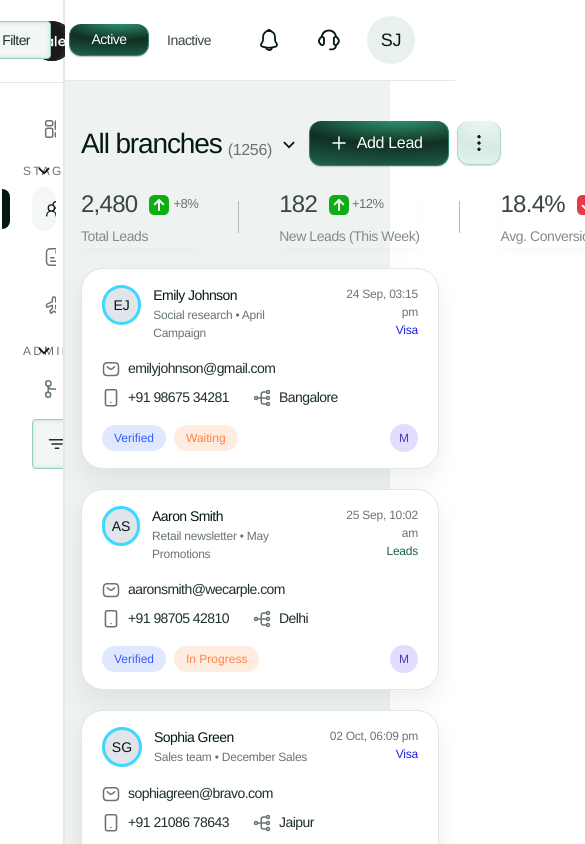
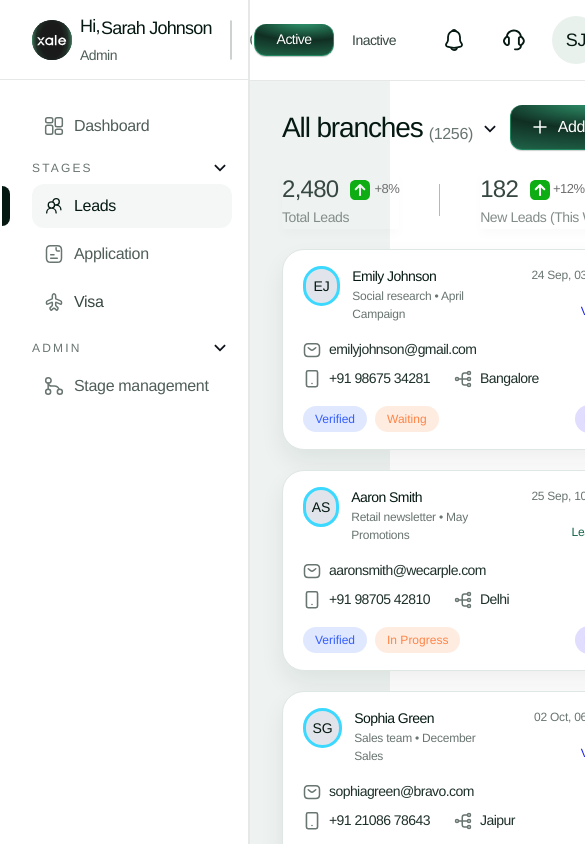
Before and after one commit to marketlubeDev/Xale-client, a React (Vite) app: page / in a window 390 px wide. Shown: the top 844 px of the page, 585 px wide, since content can reach past the window. Built offline with nearby package versions, Linux system fonts and the light colour scheme.

Commit message:
components

```diff
--- a/src/App.tsx
+++ b/src/App.tsx
@@ -1,11 +1,16 @@
 import Header from "./shared/layouts/Header";
 import Sidebar from "./shared/layouts/Sidebar";
-import LowPriorityCard, { type LeadCard } from "./components/leads/LowPriorityCard";
+import LowPriorityCard, {
+  type LeadCard,
+} from "./components/leads/LowPriorityCard";
 import { BranchSelector } from "./components/common/BranchSelector";
 import { PrimaryButton } from "./components/common/Buttons/PrimaryButton";
 import { AddIcon } from "./utilities/icons";
 import { MoreButton } from "./components/common/Buttons/MoreButton";
 import { Metrics } from "./components/dashboard/Metrics";
+import SearchInput from "./components/common/SearchInput";
+import { Dropdown } from "./components/common/Dropdowns/Dropdown";
+import { FilterButton } from "./components/common/Buttons/FilterButton";
 
 function App() {
   const leads: LeadCard[] = [
@@ -157,21 +162,34 @@ function App() {
 
   return (
     <div className="flex min-h-screen bg-[#eef3f1]">
-      <div className="w-1/6 border-r border-[#e6e8e7] bg-white">
+      <div className="w-[250px] border-r border-[#e6e8e7] bg-white">
         <Sidebar />
       </div>
       <div className="flex w-full flex-col">
         <Header />
 
-        <main className="flex flex-1 flex-col justify-start gap-5 px-4 py-10 lg:px-10">
+        <main className="flex flex-1 flex-col justify-start gap-5 lg:px-10" style={{ padding: '24px 16px 0 32px' }}>
           <div className="flex gap-2 justify-between">
-          <BranchSelector />
-          <div className="flex gap-2">
-          <PrimaryButton title="Add Lead" onClick={() => {}} icon={<AddIcon />} />
-          <MoreButton onClick={() => {}}  />
+            <BranchSelector />
+            <div className="flex gap-2">
+              <PrimaryButton
+                title="Add Lead"
+                onClick={() => {}}
+                icon={<AddIcon />}
+              />
+              <MoreButton onClick={() => {}} />
+            </div>
           </div>
+          <div className="flex gap-2 justify-between items-center" >
+            <div className="flex gap-2">
+              <Metrics />
+            </div>
+            <div className="flex gap-[16px]">
+              <SearchInput placeholder="Search by name or company..." />
+              <Dropdown/>
+              <FilterButton/>
+            </div>
           </div>
-          <Metrics />
           <div className="grid w-full grid-cols-1 gap-5 md:grid-cols-2 xl:grid-cols-3">
             {leads?.map((lead: LeadCard) => (
               <LowPriorityCard key={lead.name} lead={lead} />
@@ -183,5 +201,4 @@ function App() {
   );
 }
 
-
 export default App;
--- a/src/components/common/BranchSelector.tsx
+++ b/src/components/common/BranchSelector.tsx
@@ -59,27 +59,23 @@ export function BranchSelector({
         onClick={handleToggle}
         className="flex items-center gap-[6px]"
       >
-        <p
-          className="font-['Helvetica_Neue',sans-serif] font-medium leading-[normal] not-italic shrink-0 text-[#051912] text-[28px] whitespace-nowrap tracking-[-1.12px]"
-        >
+        <p className="text-h2 shrink-0 text-[var(--color-black-10)] whitespace-nowrap">
           {selected}
         </p>
-        <div
-          className="flex flex-col font-['Helvetica_Neue',sans-serif] h-[30px] justify-end leading-[0] not-italic shrink-0 text-[#697571] text-[16px] tracking-[-0.32px] w-[43px]"
-        >
-          <p className="leading-[normal]">({count})</p>
+        <div className="flex flex-col h-[30px] justify-end leading-[0] shrink-0 text-[var(--color-black-6)] w-[43px]">
+          <p className="text-b2 leading-[normal]">({count})</p>
         </div>
         <div
           className="box-border flex items-center gap-[8px] pb-0 pt-[2px] px-0 shrink-0"
         >
           <div className={`flex-none transition-transform duration-200 ${!isOpen ? 'rotate-180' : ''}`}>
-            <RotateArrowIcon className="shrink-0 size-[24px]" color="#0E121B" size={24} />
+            <RotateArrowIcon className="shrink-0 size-[24px]" size={24} />
           </div>
         </div>
       </button>
 
       {isOpen && (
-        <div className="absolute left-0 top-full z-10 mt-2 rounded-[16px] border border-[#e6e8e7] bg-white p-1 shadow-sm min-w-[200px]">
+        <div className="absolute left-0 top-full z-10 mt-2 rounded-[16px] border border-[var(--color-border-primary)] bg-white p-1 shadow-sm min-w-[200px]">
           <ul className="flex flex-col gap-1">
             {branches.map((branch) => (
               <li key={branch}>
@@ -88,13 +84,13 @@ export function BranchSelector({
                   onClick={() => handleSelect(branch)}
                   className={`flex h-9 w-full items-center justify-between gap-2 rounded-[12px] px-2.5 text-left transition-colors ${
                     selected === branch
-                      ? "bg-[#eff7f3] text-[#1e302a]"
-                      : "hover:bg-[#f4f6f5]"
+                      ? "bg-[var(--color-bg-success-light)] text-[var(--color-text-primary)]"
+                      : "hover:bg-[var(--color-bg-hover)]"
                   }`}
                 >
                   <span
-                    className={`font-['Helvetica_Neue',sans-serif] text-[14px] font-normal leading-[19px] tracking-[-0.56px] ${
-                      selected === branch ? "text-[#1e302a]" : "text-[#374741]"
+                    className={`text-b4 ${
+                      selected === branch ? "text-[var(--color-text-primary)]" : "text-[var(--color-black-8)]"
                     }`}
                   >
                     {branch}
--- a/src/components/common/Buttons/FilterButton.tsx
+++ b/src/components/common/Buttons/FilterButton.tsx
@@ -4,6 +4,7 @@ import { FilterIcon } from "../../../utilities/icons";
 interface FilterButtonProps {
   label?: string;
   onClick?: () => void;
+  width?: string;
   className?: string;
   disabled?: boolean;
 }
@@ -11,6 +12,7 @@ interface FilterButtonProps {
 export function FilterButton({
   label = "Filter",
   onClick,
+  width = "96px",
   className = "",
   disabled = false,
 }: FilterButtonProps): React.ReactElement {
@@ -19,14 +21,15 @@ export function FilterButton({
       type="button"
       onClick={onClick}
       disabled={disabled}
-      className={`inline-flex items-center gap-[6px] rounded-[4px] border border-[#98cdb8] bg-[#f2f7f5] px-5 py-2 text-[#1e302a] shadow-[inset_0_0_3px_2px_rgba(152,205,184,0.2)] transition-colors ${
-        disabled ? "cursor-not-allowed opacity-50" : "cursor-pointer hover:bg-[#e8f0ec]"
+      className={`inline-flex items-center gap-[6px] rounded-[4px] border border-[var(--color-border-green)] bg-[var(--color-bg-green)] px-5 py-2 text-[var(--color-text-primary)] shadow-[inset_0_0_3px_2px_rgba(152,205,184,0.2)] transition-colors ${
+        disabled ? "cursor-not-allowed opacity-50" : "cursor-pointer hover:bg-[var(--color-bg-hover)]"
       } ${className}`}
+      style={width ? { width } : undefined}
     >
       <span className="inline-flex h-5 w-5 items-center justify-center">
-        <FilterIcon color="#1E302A" />
+        <FilterIcon />
       </span>
-      <span className="font-['Helvetica_Neue',sans-serif] text-[14px] font-medium leading-[normal] tracking-[-0.56px]">
+      <span className="text-b4 font-medium leading-[normal]">
         {label}
       </span>
     </button>
--- a/src/components/common/Dropdowns/Dropdown.tsx
+++ b/src/components/common/Dropdowns/Dropdown.tsx
@@ -2,11 +2,11 @@ import React, { useEffect, useRef, useState } from "react";
 import { DropDownHamburgerIcon, RotateArrowIcon } from "../../../utilities/icons";
 
 const MENU_ITEMS = [
-  { label: "Show/hide fields" },
-  { label: "Bulk Assign" },
-  { label: "Bulk Update" },
-  { label: "Import Lead" },
-  { label: "Reset Layouts" },
+  { label: "Recent" },
+  { label: "All" },
+  { label: "Starred" },
+  { label: "My Leads (20) sdfsdfsadf" },
+  { label: "Archived" },
 ];
 
 type MenuItem = { label: string };
@@ -24,7 +24,7 @@ export function Dropdown({
   value,
   menuItems = MENU_ITEMS,
   onSelect,
-  width = "184px",
+  width = "135px",
 }: DropDownProps): React.ReactElement {
   const resolvedValue = value ?? menuItems[0]?.label ?? "";
   const [isOpen, setIsOpen] = useState<boolean>(false);
@@ -48,30 +48,29 @@ export function Dropdown({
   const handleToggle = () => setIsOpen((prev) => !prev);
 
   return (
-    <div ref={containerRef} className={`relative inline-flex w-[${width}]`}>
+    <div ref={containerRef} className="relative inline-flex" style={{ width }}>
       <button
         type="button"
         onClick={handleToggle}
-        className="flex w-full items-center justify-between rounded-[4px] border border-[#98cdb8] bg-[#f2f7f5] px-3.5 py-2 shadow-[inset_0_0_3px_2px_rgba(152,205,184,0.2)] transition-colors hover:bg-[#e8f0ec]"
+        className="flex w-full items-center justify-between rounded-[4px] border border-[var(--color-border-green)] bg-[var(--color-bg-green)] px-3.5 py-2 shadow-[inset_0_0_3px_2px_rgba(152,205,184,0.2)] transition-colors hover:bg-[var(--color-bg-hover)]"
       >
-        <span className="inline-flex items-center gap-3">
-          <span className="inline-flex h-5 w-5 items-center justify-center">
+        <span className="inline-flex items-center gap-3 min-w-0 overflow-hidden">
+          <span className="inline-flex h-5 w-5 items-center justify-center shrink-0">
             <DropDownHamburgerIcon />
           </span>
-          <span className="font-['Helvetica_Neue',sans-serif] text-[14px] font-medium leading-[normal] tracking-[-0.56px] text-[#1e302a]">
+          <span className="text-b4 font-medium leading-[normal] text-[var(--color-text-primary)] overflow-hidden text-ellipsis whitespace-nowrap">
             {selectedValue}
           </span>
         </span>
         <RotateArrowIcon
-          color="#1E302A"
-          className={`h-5 w-5 transition-transform duration-200 ${
+          className={`h-5 w-5 transition-transform duration-200 shrink-0 ml-2 ${
             !isOpen ? "rotate-180" : ""
           }`}
         />
       </button>
 
       {isOpen && (
-        <div className="absolute left-0 top-full z-10 mt-2 w-full rounded-[16px] border border-[#e6e8e7] bg-white p-1 shadow-sm">
+        <div className="absolute left-0 top-full z-10 mt-2 w-full rounded-[16px] border border-[var(--color-border-primary)] bg-[var(--color-bg-primary)] p-1 shadow-sm">
           <ul className="flex flex-col gap-1">
             {menuItems?.map((item) => (
               <li key={item.label}>
@@ -84,13 +83,13 @@ export function Dropdown({
                   }}
                   className={`flex h-9 w-full items-center justify-between gap-2 rounded-[12px] px-2.5 text-left transition-colors ${
                     selectedValue === item.label
-                      ? "bg-[#eff7f3] text-[#1e302a]"
-                      : "hover:bg-[#f4f6f5]"
+                      ? "bg-[var(--color-bg-success-light)] text-[var(--color-text-primary)]"
+                      : "hover:bg-[var(--color-bg-hover)]"
                   }`}
                 >
                   <span
-                    className={`font-['Helvetica_Neue',sans-serif] text-[14px] font-normal leading-[19px] tracking-[-0.56px] ${
-                      selectedValue === item.label ? "text-[#1e302a]" : "text-[#374741]"
+                    className={`text-b4 leading-[19px] overflow-hidden text-ellipsis whitespace-nowrap ${
+                      selectedValue === item.label ? "text-[var(--color-text-primary)]" : "text-[var(--color-black-8)]"
                     }`}
                   >
                     {item.label}
--- /dev/null
+++ b/src/components/common/SearchInput.tsx
@@ -0,0 +1,42 @@
+import React from "react";
+import { SearchIcon } from "../../utilities/icons";
+
+export interface SearchInputProps {
+  placeholder?: string;
+  value?: string;
+  onChange?: (value: string) => void;
+  width?: string;
+  className?: string;
+  height?: string;
+    }
+
+export function SearchInput({
+  placeholder = "Search by name or company...",
+  value,
+  onChange,
+  width = "380px",
+  height = "40px",
+  className,
+}: SearchInputProps): React.ReactElement {
+  return (
+    <div
+      className={`border border-[var(--color-border-input)] rounded-[12px] ${className || ""}`}
+      style={{ width, height }}
+    >
+      <div className="flex gap-[8px] items-center pl-[16px] pr-[8px] py-[8px]">
+        <div className="flex items-center justify-center shrink-0 size-[24px]">
+          <SearchIcon size={18} />
+        </div>
+        <input
+          type="text"
+          value={value}
+          onChange={(e) => onChange?.(e.target.value)}
+          placeholder={placeholder}
+          className="text-b2 text-[var(--color-black-6)] placeholder:text-[var(--color-black-6)] bg-transparent border-none outline-none flex-1 min-w-0"
+        />
+      </div>
+    </div>
+  );
+}
+
+export default SearchInput;
--- a/src/components/dashboard/Metrics.tsx
+++ b/src/components/dashboard/Metrics.tsx
@@ -45,12 +45,10 @@ export function Metrics({
       {metrics?.map((metric : Metric, index : number) => (
         <React.Fragment key={index}>
           <div
-            className="flex flex-col gap-[10px] items-start px-0 py-[4px] shadow-[0px_6px_10px_0px_rgba(30,48,42,0.02)] shrink-0"
+            className="flex flex-col  items-start px-0 py-[1px] shadow-[0px_6px_10px_0px_rgba(30,48,42,0.02)] shrink-0"
           >
             <div className="flex gap-[12px] items-center shrink-0">
-              <p
-                className="font-helvetica font-medium leading-[normal] shrink-0 text-[#374741] text-[24px] whitespace-nowrap tracking-[-0.72px]"
-              >
+              <p className="text-h4 shrink-0 text-[var(--color-black-8)] whitespace-nowrap">
                 {metric.value}
               </p>
               <div
@@ -62,27 +60,25 @@ export function Metrics({
                   {metric.isPositive ? (
                     <TrendUpIcon className="size-[20px]"/>
                   ) : (
-                    <TrendDownIcon className="size-[20px]" color="#E63946" />
+                    <TrendDownIcon className="size-[20px]" />
                   )}
                 </div>
                 <p
-                  className="font-helvetica leading-[1.35] shrink-0 text-[13px] whitespace-nowrap tracking-[-0.56px] text-[#6F6F6F]"
+                  className="leading-[1.35] shrink-0 text-[13px] whitespace-nowrap tracking-[-0.56px] text-[var(--color-text-gray)]"
                 >
                   {metric.change}
                 </p>
               </div>
             </div>
             <div className="flex gap-[4px] items-center shrink-0">
-              <p
-                className="font-helvetica font-medium leading-[normal] shrink-0 text-[#828c88] text-[14px] whitespace-nowrap tracking-[-0.42px]"
-              >
+              <p className="text-b4-med shrink-0 text-[var(--color-black-5)] whitespace-nowrap">
                 {metric.label}
               </p>
             </div>
           </div>
           {index < metrics.length - 1 && (
             <div
-              className="h-[32px] shrink-0 w-[1px] border-l border-[#B4BAB8]"
+              className="h-[32px] shrink-0 w-[1px] border-l border-[var(--color-border-divider)]"
             />
           )}
         </React.Fragment>
--- a/src/components/sidebar/SideBarItem.tsx
+++ b/src/components/sidebar/SideBarItem.tsx
@@ -1,4 +1,4 @@
-import React from 'react';
+import React from "react";
 
 interface SideBarItemProps {
   icon: React.ReactElement;
@@ -7,20 +7,23 @@ interface SideBarItemProps {
   onClick?: () => void;
 }
 
-function SideBarItem({ icon, text, isActive = false, onClick }: SideBarItemProps) {
+function SideBarItem({
+  icon,
+  text,
+  isActive = false,
+  onClick,
+}: SideBarItemProps) {
   return (
     <div
       onClick={onClick}
       className={`flex gap-2.5 h-11 items-center overflow-hidden px-3 py-2 rounded-xl shrink-0 w-full ${
-        isActive ? 'bg-[#f5f7f6]' : ''
-      } ${onClick ? 'cursor-pointer hover:opacity-70 transition-opacity' : ''}`}
+        isActive ? "bg-[#f5f7f6]" : ""
+      } ${onClick ? "cursor-pointer hover:opacity-70 transition-opacity" : ""}`}
     >
-      <div className="shrink-0 w-5 h-5">
-        {icon}
-      </div>
+      <div className="shrink-0 w-5 h-5">{icon}</div>
       <p
-        className={`${isActive ? 'font-medium' : 'font-normal'} leading-normal relative shrink-0 text-base whitespace-nowrap tracking-[-0.32px] ${
-          isActive ? 'text-[#051912]' : 'text-[#505e59]'
+        className={`text-b2-med relative shrink-0 whitespace-nowrap ${
+          isActive ? "text-[#051912]" : "text-[#505e59]"
         }`}
       >
         {text}
--- a/src/index.css
+++ b/src/index.css
@@ -2,14 +2,125 @@
 
 :root {
   --font-helvetica-neue: 'Helvetica Neue', sans-serif;
+
+  /* Color Variables - Black Shades */
+  --color-black-10: #051912;
+  --color-black-8: #374741;
+  --color-black-6: #697571;
+  --color-black-5: #828c88;
+  --color-text-primary: #1e302a;
+  --color-text-secondary: #505e59;
+  --color-text-dark: #0e121b;
+  --color-text-gray: #6f6f6f;
+
+  /* Color Variables - Status Colors */
+  --color-success: #156548;
+  --color-success-trend: #0fad14;
+  --color-error: #da2a46;
+  --color-info: #335cff;
+  --color-warning: #ff8447;
+
+  /* Color Variables - Background */
+  --color-bg-primary: #ffffff;
+  --color-bg-secondary: #eef3f1;
+  --color-bg-success-light: #eff7f3;
+  --color-bg-hover: #f4f6f5;
+  --color-bg-green: #f2f7f5;
+  --color-bg-input: #f5f7f6;
+
+  /* Color Variables - Border */
+  --color-border-primary: #e6e8e7;
+  --color-border-green: #98cdb8;
+  --color-border-divider: #b4bab8;
+  --color-border-accent: #add7c7;
+  --color-border-input: #cdd1d0;
+
+  /* Color Variables - Badge */
+  --color-badge-info-bg: #dfe8ff;
+  --color-badge-info-text: #335cff;
+  --color-badge-warning-bg: #ffece0;
+  --color-badge-warning-text: #ff8447;
+  --color-badge-pending-bg: #ede6ff;
+  --color-badge-pending-text: #5940c3;
+
+  /* Color Variables - Accent */
+  --color-accent-cyan: #3bd8ff;
+  --color-accent-purple: #e0ddff;
+  --color-accent-purple-dark: #4b3ca5;
 }
 
 body {
   font-family: var(--font-helvetica-neue);
 }
 
-/* Font Styles */
-.font-helvetica {
-  font-family: var(--font-helvetica-neue);
-  font-style: normal;
+
+.text-h2 {
+  font-size: 28px;
+  line-height: auto;
+  font-weight: 500;
+  letter-spacing: -1.12px;
 }
+
+.text-h4 {
+  font-size: 24px;
+  line-height: auto;
+  font-weight: 500;
+  letter-spacing: -0.72px;
+}
+
+.text-h5 {
+  font-size: 20px;
+  line-height: auto;
+  font-weight: 500;
+  letter-spacing: -0.60px;
+}
+
+/* Figma Text Styles - Body */
+.text-b1 {
+  font-size: 18px;
+  line-height: auto;
+  font-weight: 400;
+  letter-spacing: -0.72px;
+}
+
+.text-b1-med {
+  font-size: 18px;
+  line-height: auto;
+  font-weight: 500;
+  letter-spacing: -0.72px;
+}
+
+.text-b2 {
+  font-size: 16px;
+  line-height: auto;
+  font-weight: 400;
+  letter-spacing: -0.32px;
+}
+
+.text-b2-med {
+  font-size: 16px;
+  line-height: auto;
+  font-weight: 500;
+  letter-spacing: -0.32px;
+}
+
+.text-b4 {
+  font-size: 14px;
+  line-height: 1.35;
+  font-weight: 400;
+  letter-spacing: -0.56px;
+}
+
+.text-b4-med {
+  font-size: 14px;
+  line-height: auto;
+  font-weight: 500;
+  letter-spacing: -0.42px;
+}
+
+.text-b5 {
+  font-size: 12px;
+  line-height: auto;
+  font-weight: 400;
+  letter-spacing: -0.24px;
+}
--- a/src/shared/layouts/Header.tsx
+++ b/src/shared/layouts/Header.tsx
@@ -1,6 +1,5 @@
 
 import { SearchIcon, NotificationIcon, SupportIcon } from "../../utilities/icons";
-import { FilterButton } from "../../components/common/Buttons/FilterButton";
 import { SegmentToggle } from "../../components/common/Toggle/SegmentToggle";
 import { useState } from "react";
 
@@ -34,7 +33,6 @@ import { useState } from "react";
 
           {/* Right Side Icons */}
           <div className="flex gap-4 items-center justify-end relative shrink-0">
-            <FilterButton/>
             <SegmentToggle value={status} onChange={setStatus} />
             {/* Notification Icon */}
             <button className="flex gap-2 items-center justify-center overflow-hidden px-4 py-2.5 relative rounded-xl shrink-0 w-11 hover:bg-gray-100 transition-colors">
--- a/src/shared/layouts/Sidebar.tsx
+++ b/src/shared/layouts/Sidebar.tsx
@@ -1,7 +1,6 @@
 import { useState } from 'react';
 import XaleLogoImage from '../../assets/sidebar/xaleLogo.svg';
 import { ApplicationIcon, DashboardIcon, LeadsIcon, RotateArrowIcon, StageManagementIcon, VisaIcon } from '../../utilities/icons';
-import { Dropdown } from '../../components/common/Dropdowns/Dropdown';
 import SideBarItem from '../../components/sidebar/SideBarItem';
 
 
@@ -13,7 +12,7 @@ export default function Sidebar() {
   return (
     <div className="flex flex-col h-screen w-full border-r border-[#e6e8e7]">
       {/* Header Section - User Profile */}
-      <div className="border-b border-[#e6e8e7] flex gap-2 items-center px-8 py-4 relative w-full">
+      <div className="border-b border-[#e6e8e7] flex gap-2 items-center px-8 py-4 relative w-full h-[80px]">
         <div className="flex gap-2 items-center relative shrink-0">
         <div className="relative shrink-0 w-[40px] h-[40px] rounded-full bg-gradient-to-br from-[#051912] to-[#0a2e24] flex items-center justify-center">
         <img src={XaleLogoImage} alt="Xale Logo" className="w-[40px] h-[40px]" />
@@ -37,7 +36,7 @@ export default function Sidebar() {
       </div>
 
       {/* Navigation Section */}
-      <div className="relative flex flex-col gap-1 items-start pb-0 pl-8 pr-4 pt-6 w-full flex-1 overflow-y-auto">
+      <div className="relative flex flex-col gap-1 items-start w-full flex-1 overflow-y-auto" style={{ padding: '24px 16px 0 32px' }}>
         {/* Active indicator bar */}
         <div className="absolute h-10 left-0.5 rounded-br-[20px] rounded-tr-[20px] top-[106px] w-2 bg-[#051912]" />
 
@@ -68,7 +67,7 @@ export default function Sidebar() {
                 <div className="flex gap-2 items-center justify-center p-0.5 relative shrink-0 w-5 h-5">
                   <LeadsIcon />
                 </div>
-                <p className="font-medium leading-normal relative shrink-0 text-base whitespace-nowrap tracking-[-0.32px] text-[#051912]">
+                <p className="text-b2-med relative shrink-0 whitespace-nowrap text-[#051912]">
                   Leads
                 </p>
               </div>
@@ -78,7 +77,7 @@ export default function Sidebar() {
                 <div className="shrink-0 w-5 h-5">
                   <ApplicationIcon />
                 </div>
-                <p className="font-normal leading-normal relative shrink-0 text-[#505e59] text-base whitespace-nowrap tracking-[-0.32px]">
+                <p className="text-b2-med relative shrink-0 text-[#505e59] whitespace-nowrap">
                   Application
                 </p>
               </div>
@@ -88,7 +87,7 @@ export default function Sidebar() {
                 <div className="shrink-0 w-5 h-5">
                   <VisaIcon />
                 </div>
-                <p className="font-normal leading-normal relative shrink-0 text-[#374741] text-base whitespace-nowrap tracking-[-0.32px]">
+                <p className="text-b2-med relative shrink-0 text-[#374741] whitespace-nowrap">
                   Visa
                 </p>
               </div>
@@ -120,7 +119,7 @@ export default function Sidebar() {
           )}
         </div>
 
-        <Dropdown />
+
       </div>
     </div>
   );
```
Also changed, not shown: src/components/common/Buttons/MoreButton.tsx (+5 -5 lines), src/utilities/icons.tsx (+23 -23 lines).
